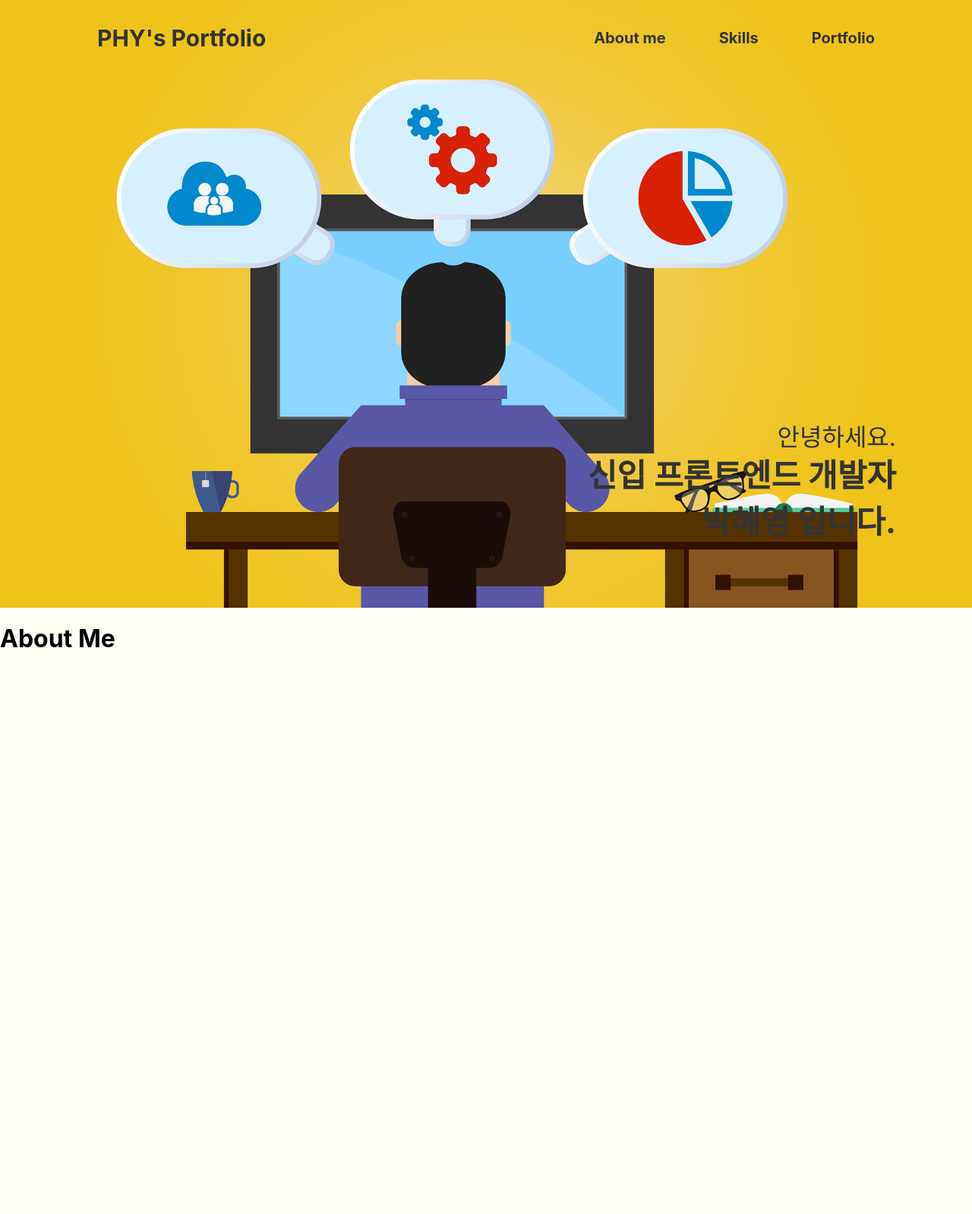
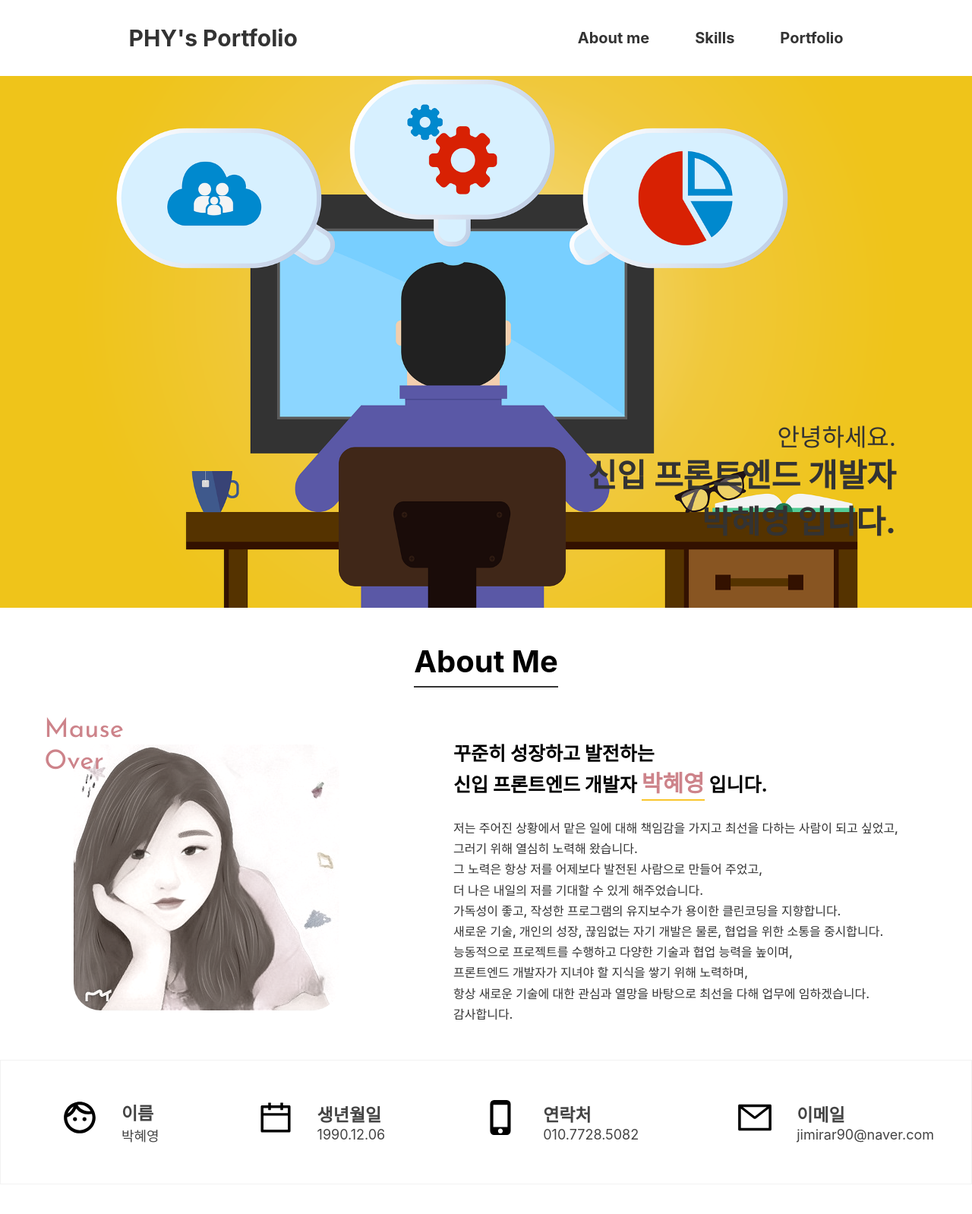
Before and after one commit to khakikokyo/react-portfolio-site, a React (Create React App) app: page / in a window 1280 px wide. Shown: the top 1598 px of the page at 76% size. Before the commit the page ends 882 px from the top, so only its background shows below. Built offline with nearby package versions, Linux system fonts and the light colour scheme.

Commit message:
about 생성, 반응형

```diff
--- a/package.json
+++ b/package.json
@@ -6,8 +6,11 @@
     "@testing-library/jest-dom": "^5.16.5",
     "@testing-library/react": "^13.4.0",
     "@testing-library/user-event": "^13.5.0",
+    "@types/react-responsive": "^8.0.5",
     "react": "^18.2.0",
     "react-dom": "^18.2.0",
+    "react-icons": "^4.7.1",
+    "react-responsive": "^9.0.0",
     "react-router-dom": "^6.4.3",
     "react-scripts": "5.0.1",
     "web-vitals": "^2.1.4"
--- a/src/App.css
+++ b/src/App.css
@@ -1,6 +1,10 @@
+@import url('https://fonts.googleapis.com/css2?family=Raleway:wght@600&family=Source+Sans+Pro&display=swap');
+
 html {
+  height: 3000px;
   font-size: 62.5;
-  background-color: #fffef5;
+  background-color: #fff;
+  font-family: 'Source Sans Pro', sans-serif;
 }
 
 input:focus,
--- a/src/components/About.css
+++ b/src/components/About.css
@@ -0,0 +1,103 @@
+@import url('https://fonts.googleapis.com/css2?family=Josefin+Sans&display=swap');
+
+.about__container {
+  width: 100%;
+}
+.about__container .about__title {
+  height: 150px;
+  font-size: 40px;
+  font-weight: 700;
+  display: flex;
+  justify-content: center;
+  align-items: center;
+}
+.about__container .about__title p {
+  border-bottom: 2px solid #333;
+  padding-bottom: 8px;
+}
+.about__inner {
+  width: 100%;
+  margin: auto;
+  display: flex;
+  justify-content: center;
+  align-items: center;
+}
+.about__inner .about__photo {
+  margin-right: 150px;
+}
+.about__inner .about__photo img {
+  border-radius: 10%;
+  filter: grayscale(80%) contrast(120%);
+  transition: all .5s;
+}
+.about__inner .about__photo img:hover {
+  box-shadow: 10px 15px 25px 0 rgba(0,0,0,.2);
+  filter: none;
+}
+.about__inner .about__photo p {
+  position: absolute;
+  font-size: 35px;
+  line-height: 1.2;
+  color: #cd838a;
+  transform: translate(-37%, -510%);
+  font-family: 'Josefin Sans', sans-serif;
+}
+.about__inner .about__text p {
+  line-height: 1.7;
+  color: #333;
+  font-weight: 500;
+}
+.about__inner .about__text p:first-child {
+  font-size: 25px;
+  font-weight: 700;
+  color: #000;
+  line-height: 1.4;
+}
+.about__inner .about__text span {
+  font-size: 30px;
+  color: #cd838a;
+  border-bottom: 2px solid #f9c62d;
+  padding-bottom: 3px;
+}
+
+/* about__icon */
+.about__icon__container {
+  display: flex;
+  justify-content: space-around;
+  align-items: center;
+  border: 1px solid #f2f2f2;
+  margin-top: 30px;
+}
+.about__icon__item {
+  display: flex;
+  align-items: center;
+}
+.about__icon {
+  font-size: 50px;
+  font-weight: 700;
+  padding: 0 30px;
+}
+.about__icon__text {
+  font-size: 18px;
+  color: #444;
+}
+.about__icon__text span {
+  font-size: 23px;
+  font-weight: 700;
+}
+
+@media screen and (max-width: 992px) {
+  .about__inner {
+    width: 100%;
+    padding: 0;
+    margin: 0;
+    flex-direction: column;
+    align-items: center;
+  }
+  .about__icon__container {
+    width: 100%;
+    flex-wrap: wrap;
+    flex-direction: row;
+    justify-content: flex-start;
+  }
+}
--- a/src/components/About.js
+++ b/src/components/About.js
@@ -1,8 +1,52 @@
+import './About.css';
+import { useMediaQuery } from 'react-responsive';
+import { MdFaceUnlock, MdPhoneIphone } from 'react-icons/md';
+import { AiOutlineCalendar, AiOutlineMail } from 'react-icons/ai';
+
 function About() {
+
+  const responsive = useMediaQuery({query: '(max-width:768px)'});
+
   return(
     <div className="about__container">
-      <h1>About Me</h1>
-      <div></div>
+      <div className="about__title"><p>About Me</p></div>
+      <div className="about__inner">
+        <div className="about__photo">
+          <img src={process.env.PUBLIC_URL + '/img/hyeyoung.jpg'} alt="me" />
+          <p>Mause<br/>Over</p>
+        </div>
+        <div className="about__text">
+          <p>꾸준히 성장하고 발전하는<br/>신입 프론트엔드 개발자 <span>박혜영</span> 입니다.</p>
+          <p>저는 주어진 상황에서 맡은 일에 대해 책임감을 가지고 최선을 다하는 사람이 되고 싶었고,<br/>
+            그러기 위해 열심히 노력해 왔습니다.<br/>
+            그 노력은 항상 저를 어제보다 발전된 사람으로 만들어 주었고,<br/>
+            더 나은 내일의 저를 기대할 수 있게 해주었습니다.<br/>
+            가독성이 좋고, 작성한 프로그램의 유지보수가 용이한 클린코딩을 지향합니다.<br/>
+            새로운 기술, 개인의 성장, 끊임없는 자기 개발은 물론, 협업을 위한 소통을 중시합니다.<br/>
+            능동적으로 프로젝트를 수행하고 다양한 기술과 협업 능력을 높이며,<br/>
+            프론트엔드 개발자가 지녀야 할 지식을 쌓기 위해 노력하며,<br/>
+            항상 새로운 기술에 대한 관심과 열망을 바탕으로 최선을 다해 업무에 임하겠습니다.<br/>
+            감사합니다.</p>
+        </div>
+      </div>
+      <div className="about__icon__container">
+        <div className="about__icon__item">
+          <p className="about__icon"><MdFaceUnlock /></p>
+          <p className="about__icon__text"><span>이름</span><br/>박혜영</p>
+        </div>
+        <div className="about__icon__item">
+          <p className="about__icon"><AiOutlineCalendar /></p>
+          <p className="about__icon__text"><span>생년월일</span><br/>1990.12.06</p>
+        </div>
+        <div className="about__icon__item">
+          <p className="about__icon"><MdPhoneIphone /></p>
+          <p className="about__icon__text"><span>연락처</span><br/>010.7728.5082</p>
+        </div>
+        <div className="about__icon__item">
+          <p className="about__icon"><AiOutlineMail /></p>
+          <p className="about__icon__text"><span>이메일</span><br/>jimirar90@naver.com</p>
+        </div>
+      </div>
     </div>
   )
 }
--- a/src/components/Header.css
+++ b/src/components/Header.css
@@ -1,38 +1,64 @@
 .header__container {
   width: 100%;
-  border-bottom: 1px solid #eee;
+  height: 100px;
+  background-color: #fff;
+  position: fixed;
+  top: 0;
+  left: 0;
+  display: flex;
+  justify-content: space-around;
+  align-items: center;
+  z-index: 9;
 }
-.header__inner {
-  width: 80%;
-  height: 100px;
-  display: flex;
-  float: center;
-  margin: auto;
-  align-items: center;
-}
-.header__inner .header__title {
+.header__container .header__title {
   font-size: 30px;
   font-weight: 700;
   color: #333;
   cursor: pointer;
 }
-.header__inner .header__title:hover {
+.header__container .header__title:hover {
   color: #656565;
 }
-.header__inner .header__menu {
+.header__container .header__menu {
+  display: flex;
+}
+.header__container .header__menu .header__menu__item {
   font-size: 20px;
   font-weight: 700;
   color: #333;
-  display: flex;
-  margin-left: auto;
   cursor: pointer;
+  padding: 10px 30px;
 }
-.header__inner .header__menu div {
-  margin-right: 70px;
+.header__container .header__menu .header__menu__item:last-child {
+  padding-right: 0;
 }
-.header__inner .header__menu div:hover {
-  color: #656565;
+.header__toogleBtn {
+  display: none;
+  position: absolute;
+  right: 32px;
+  font-size: 24px;
+  color: #cd838a;
 }
-.header__inner .header__menu div:last-child {
-  margin-right: 0;
+
+@media screen and (max-width: 768px) {
+  .header__container {
+    width: 100%;
+    flex-direction: column;
+    align-items: flex-start;
+    padding: 12px 24px;
+    box-sizing: border-box;
+  }
+  .header__menu {
+    display: none;
+  }
+  .header__menu__item {
+    display: none;
+    flex-direction: column;
+    align-items: center;
+    width: 100%;
+  }
+  .header__toogleBtn {
+    display: block;
+    cursor: pointer;
+  }
 }
--- a/src/components/Header.js
+++ b/src/components/Header.js
@@ -1,17 +1,23 @@
+import { GoThreeBars } from 'react-icons/go';
+import { useNavigate } from 'react-router-dom';
 import './Header.css';
 
 function Header() {
 
+  const navigate = useNavigate();
+
   return (
     <div className="header__container">
-      <div className="header__inner">
-        <div className="header__title">PHY's Portfolio</div>
+      <div className="header__title" onClick={()=>{ navigate('/') }}>PHY's Portfolio</div>
         <div className="header__menu">
-          <div className="header__about">About me</div>
-          <div className="header__skills">Skills</div>
-          <div className="header__portfolio">Portfolio</div>
+          <div className="header__menu__item">About me</div>
+          <div className="header__menu__item">Skills</div>
+          <div className="header__menu__item">Portfolio</div>
         </div>
-      </div>
+        <div className="header__toogleBtn">
+          <GoThreeBars />
+        </div>
+
     </div>
   )
 }
--- a/src/components/Main.css
+++ b/src/components/Main.css
@@ -5,7 +5,6 @@
   background-position: center;
   background-attachment: fixed;
   background-repeat: no-repeat;
-  margin-top: -101px;
 }
 .main__bg div {
   color: #333;
--- a/src/index.js
+++ b/src/index.js
@@ -3,11 +3,14 @@ import ReactDOM from 'react-dom/client';
 import './index.css';
 import App from './App';
 import reportWebVitals from './reportWebVitals';
+import { BrowserRouter } from 'react-router-dom';
 
 const root = ReactDOM.createRoot(document.getElementById('root'));
 root.render(
   <React.StrictMode>
-    <App />
+    <BrowserRouter>
+      <App />
+    </BrowserRouter>
   </React.StrictMode>
 );
 
```
Also changed, not shown: 1 other file (tests, documents, lock files or other folders).
